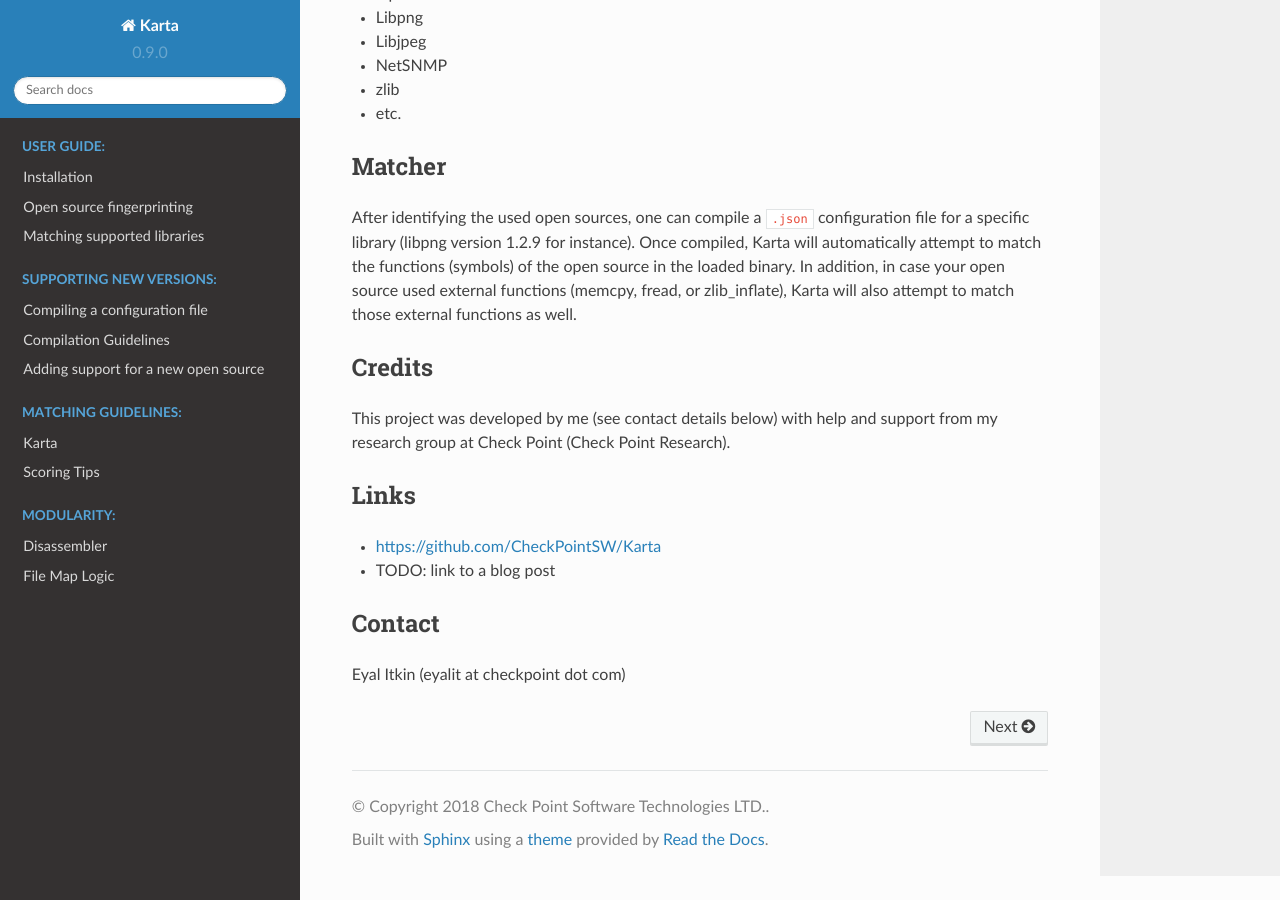
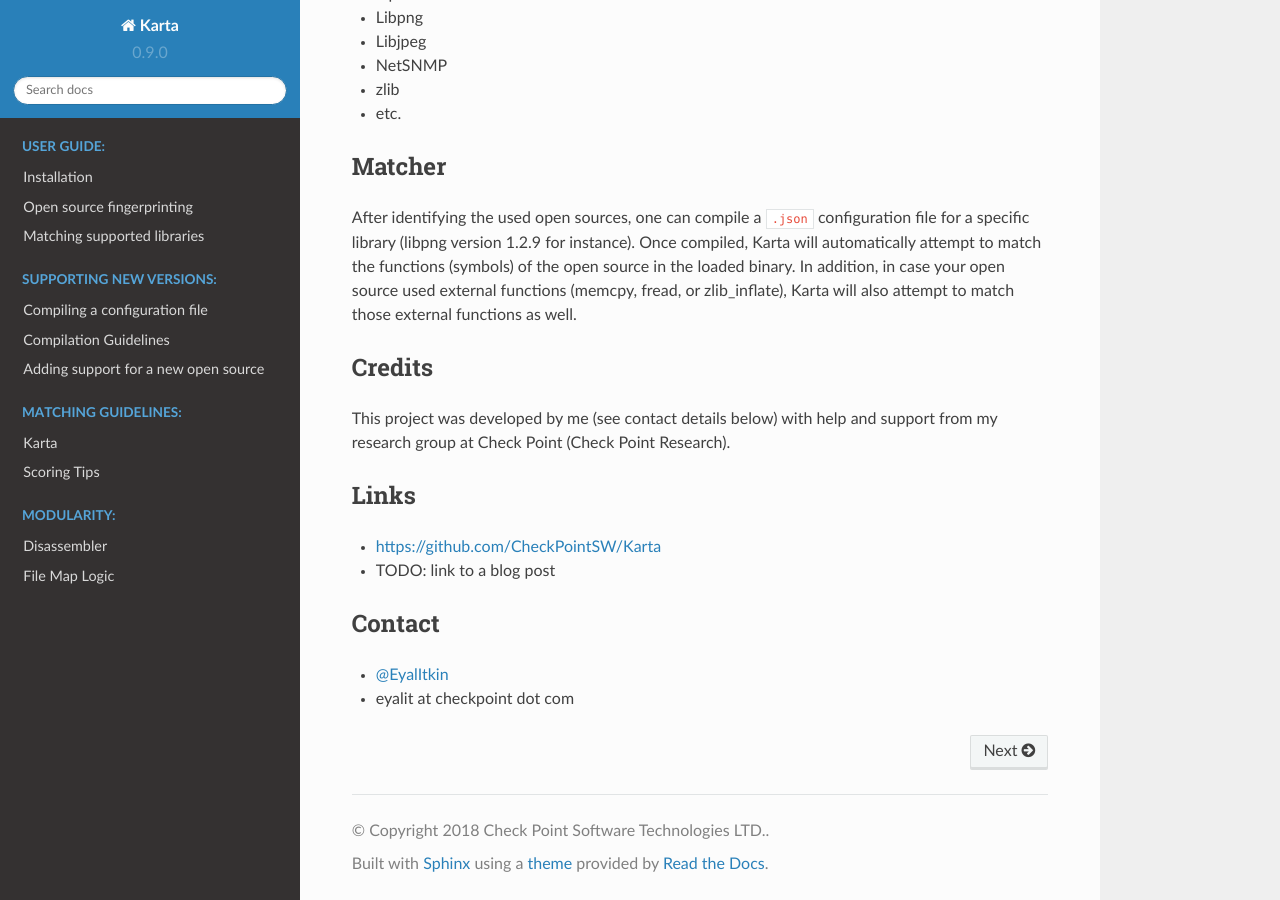
Before and after one commit to CheckPointSW/Karta, a Sphinx documentation site: the page built from docs/index.rst, in a window 1280 px wide and 900 px high, scrolled down 922 px. Built offline with Sphinx 7.4.7 and the Read the Docs theme 2.0.0, drawn with Linux system fonts in a browser that asks for light colours.

Commit message:
Added reference to twitter

```diff
--- a/docs/index.rst
+++ b/docs/index.rst
@@ -85,10 +85,10 @@
 
 Links
 -----
-
 * https://github.com/CheckPointSW/Karta
 * TODO: link to a blog post
 
 Contact
 -------
-Eyal Itkin (eyalit at checkpoint dot com)
+* `@EyalItkin <https://twitter.com/EyalItkin>`_
+* eyalit at checkpoint dot com
```
Also changed, not shown: README.md (+1 -0 lines).
